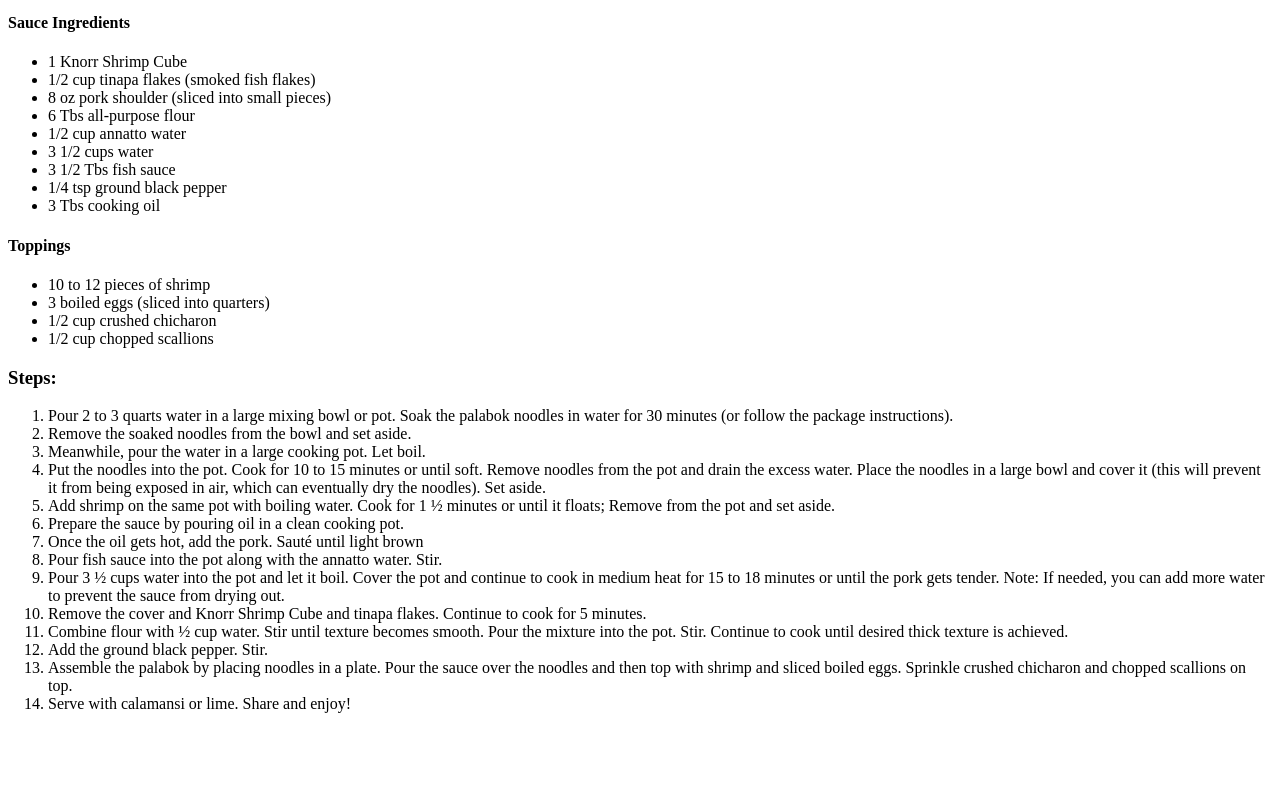
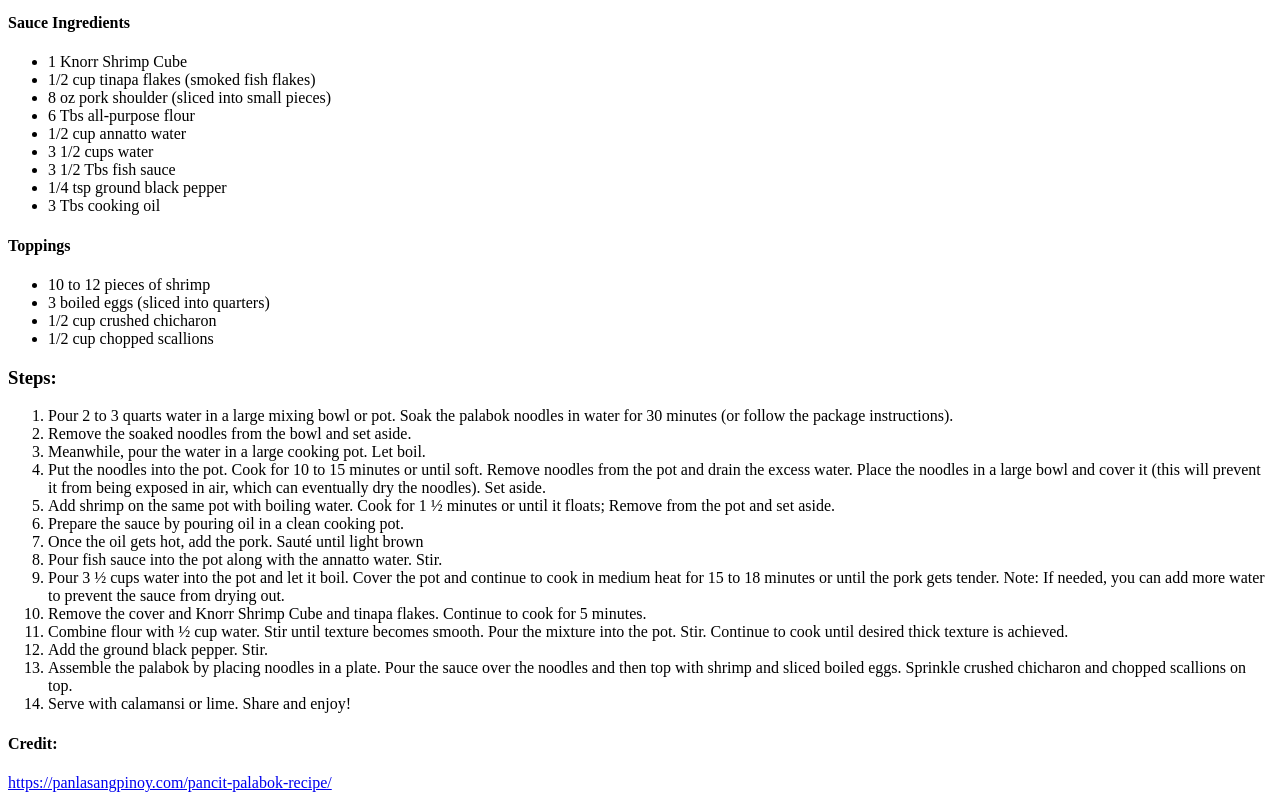
Before and after one commit to shirokooma/odin-recipes, a plain HTML site: page recipes/palabok.html in a window 1280 px wide. Shown: the part 476-1276 px from the top of the page. Before the commit the page ends 1205 px from the top, so only its background shows below. Drawn offline with Linux system fonts and the light colour scheme.

Commit message:
Add credit section to palabok.html

```diff
--- a/recipes/palabok.html
+++ b/recipes/palabok.html
@@ -53,5 +53,7 @@
             <li>Assemble the palabok by placing noodles in a plate. Pour the sauce over the noodles and then top with shrimp and sliced boiled eggs. Sprinkle crushed chicharon and chopped scallions on top.</li>
             <li>Serve with calamansi or lime. Share and enjoy!</li>
         </ol>
+        <h4>Credit:</h4>
+        <a href="https://panlasangpinoy.com/pancit-palabok-recipe/">https://panlasangpinoy.com/pancit-palabok-recipe/</a>
     </body>
 </html>
```
